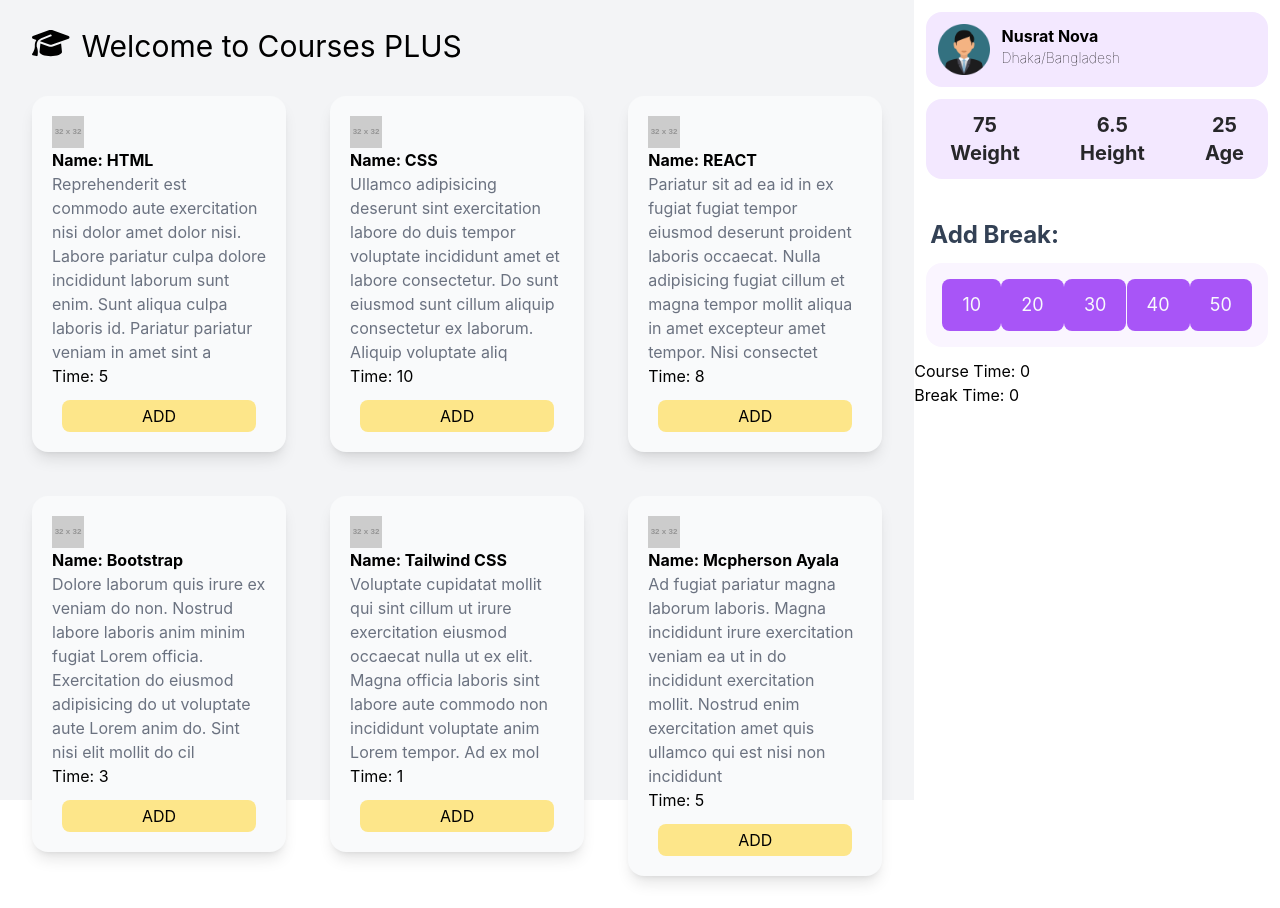
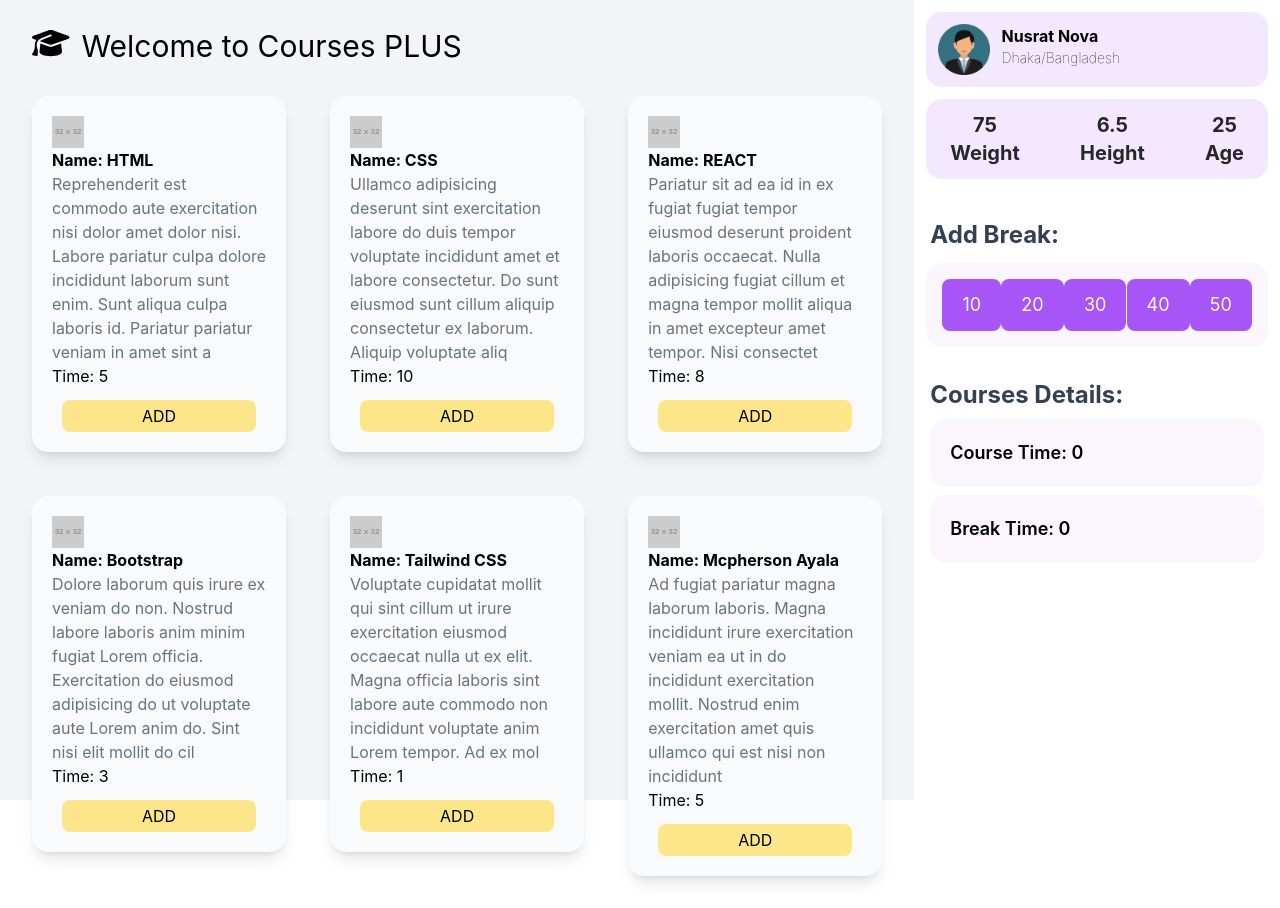
Before and after one commit to nusratnova5/courses-plus, a React (Create React App) app: page / in a window 1280 px wide. Built offline with nearby package versions, Linux system fonts and the light colour scheme.

Commit message:
course details

```diff
--- a/src/components/sidebar/Sidebar.js
+++ b/src/components/sidebar/Sidebar.js
@@ -38,9 +38,17 @@ function Sidebar(props) {
             <button className='text-lg bg-purple-500 rounded-lg px-5 py-3 text-slate-50' onClick={()=>setBreakTime(40)}>40</button>
             <button className='text-lg bg-purple-500 rounded-lg px-5 py-3 text-slate-50' onClick={()=>setBreakTime(50)}>50</button>
         </div>
-        <div>
-            <h2>Course Time: {sumTime}</h2>
-            <h2>Break Time: {breakTime}</h2>
+
+        <div className='mx-4 mt-8'>
+            <h1 className='text-2xl font-bold text-slate-700'>Courses Details:</h1>
+            <div>
+                <div className='bg-purple-50 p-5 rounded-2xl my-2'>
+                    <h2 className='text-lg font-semibold'>Course Time: {sumTime}</h2>
+                </div>
+                <div className='bg-purple-50 p-5 rounded-2xl my-2'>
+                    <h2 className='text-lg font-semibold'>Break Time: {breakTime}</h2>
+                </div>
+            </div>
         </div>
     </div>
   )
```
